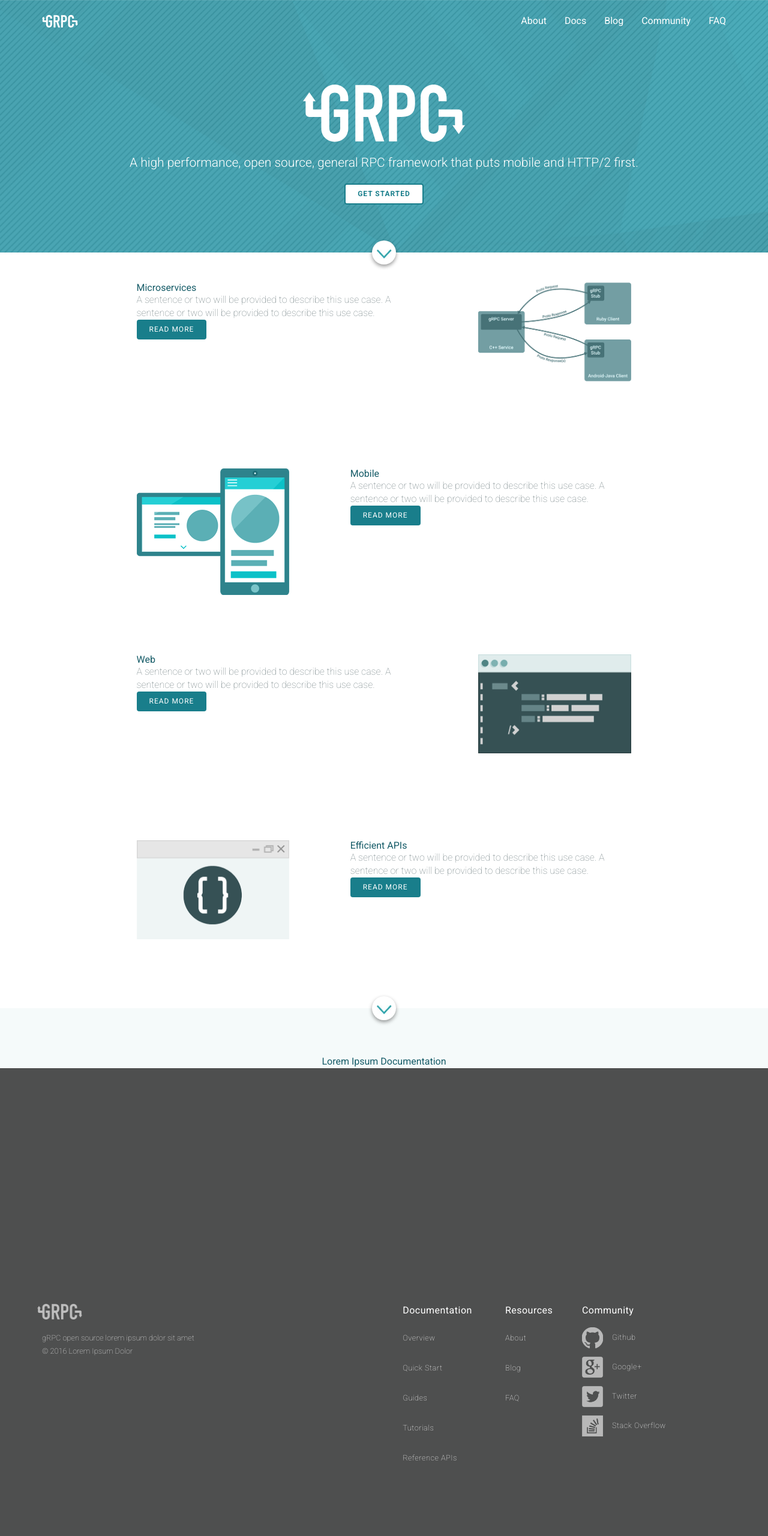
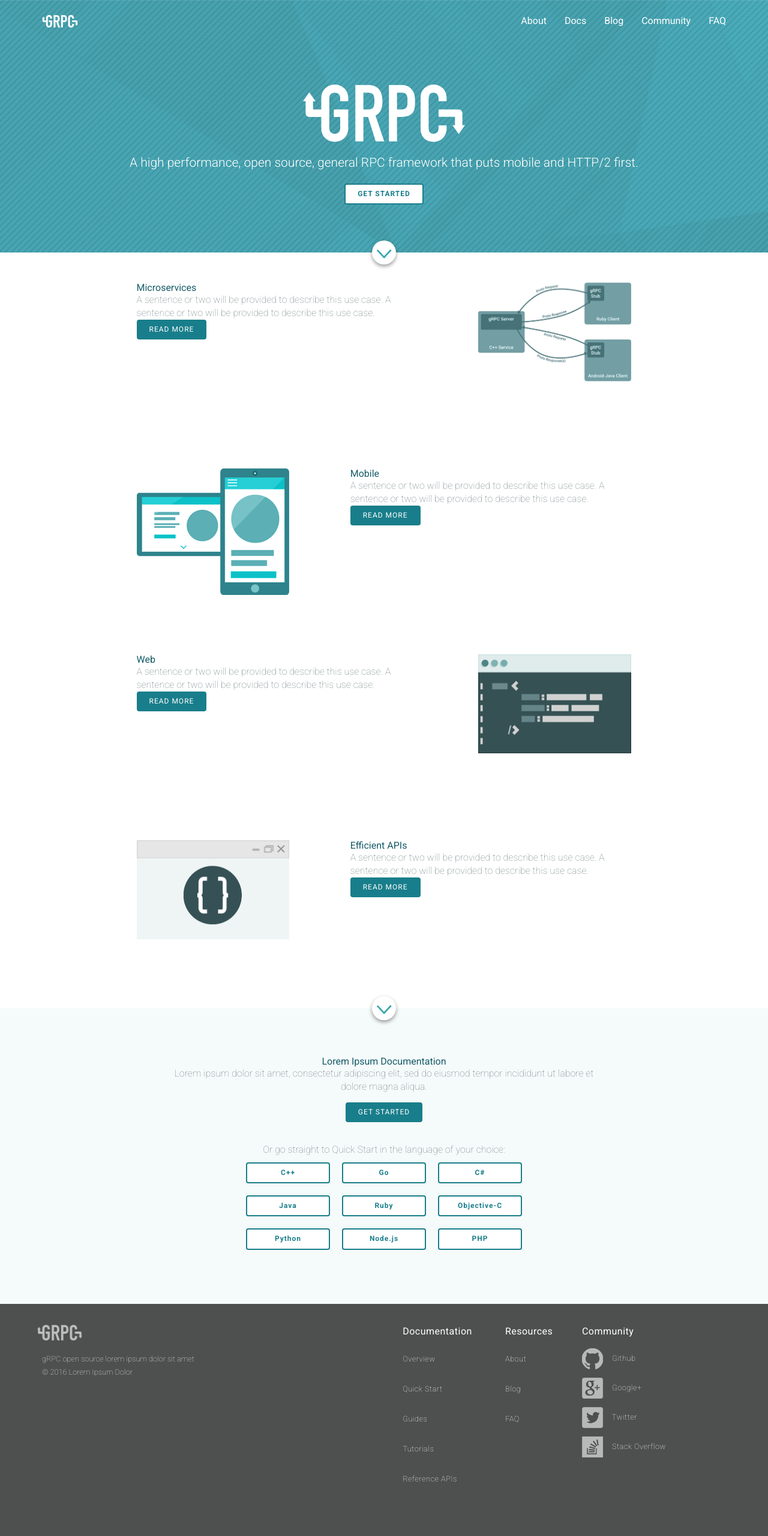
Before and after one commit to grpc/grpc.github.io, a Jekyll site: the page built from index.html, in a window 1280 px wide. Shown: the whole page at 60% size. Built offline with Jekyll 4.4.1, drawn with Linux system fonts in a browser that asks for light colours; nearby versions of some CDN libraries; Markdown is read by kramdown in place of the engine named in the settings; before the commit the page ends 2526 px from its top, so only the background shows below that.

Commit message:
Adds nofloat to containers

```diff
--- a/_includes/footer.html
+++ b/_includes/footer.html
@@ -1,4 +1,3 @@
-<div class="page-spacer"></div>
 <footer>
     <div class="container">
         <div class="left-links">
--- a/_layouts/landing.html
+++ b/_layouts/landing.html
@@ -6,10 +6,10 @@
 	{% include hero.html %}
 </div>
 
-<div class="landing-container container vpad">
+<div class="landing-container container vpad nofloat">
   {{ content }}
 </div>
-<div class="doc-call col-sm-12 container vpad">
+<div class="doc-call col-sm-12 container vpad nofloat">
   {% include doc-call.html %}
 </div>
 
```
